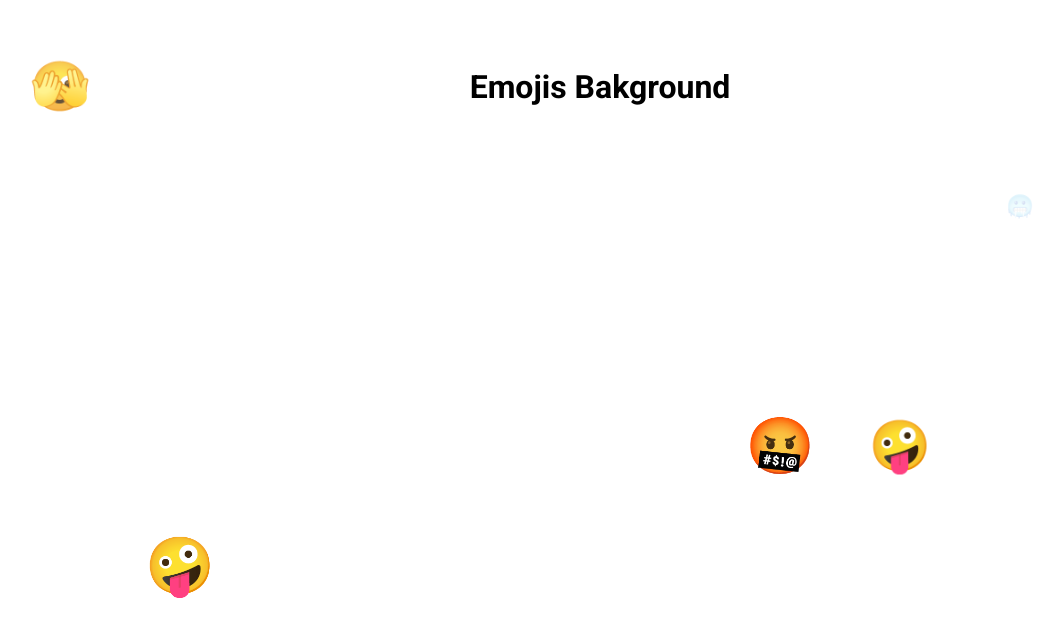
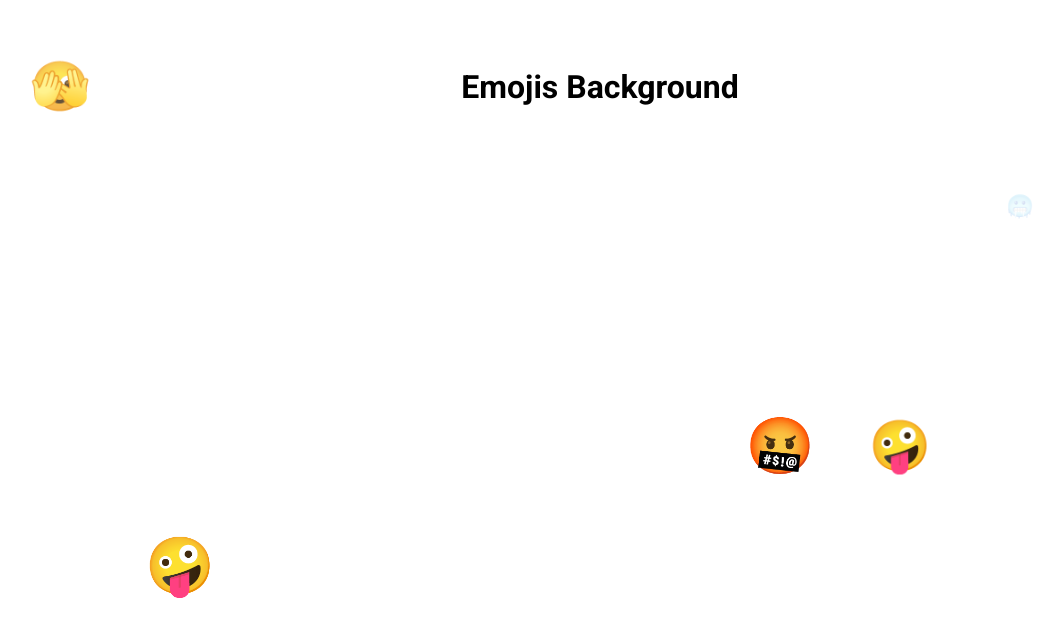
Before and after one commit to antonylgs/emojis-background, a plain HTML site: page index.html in a window 1280 px wide. Shown: the part 334-963 px from the top of the page, without its empty margins (40-1103 px from the left). Drawn offline with Linux system fonts and the light colour scheme.

Commit message:
typo fix

```diff
--- a/index.html
+++ b/index.html
@@ -8,7 +8,7 @@
     <title>Emojis Background</title>
   </head>
   <body>
-    <h1>Emojis Bakground</h1>
+    <h1>Emojis Background</h1>
     <div id="background"></div>
   </body>
 </html>
```
